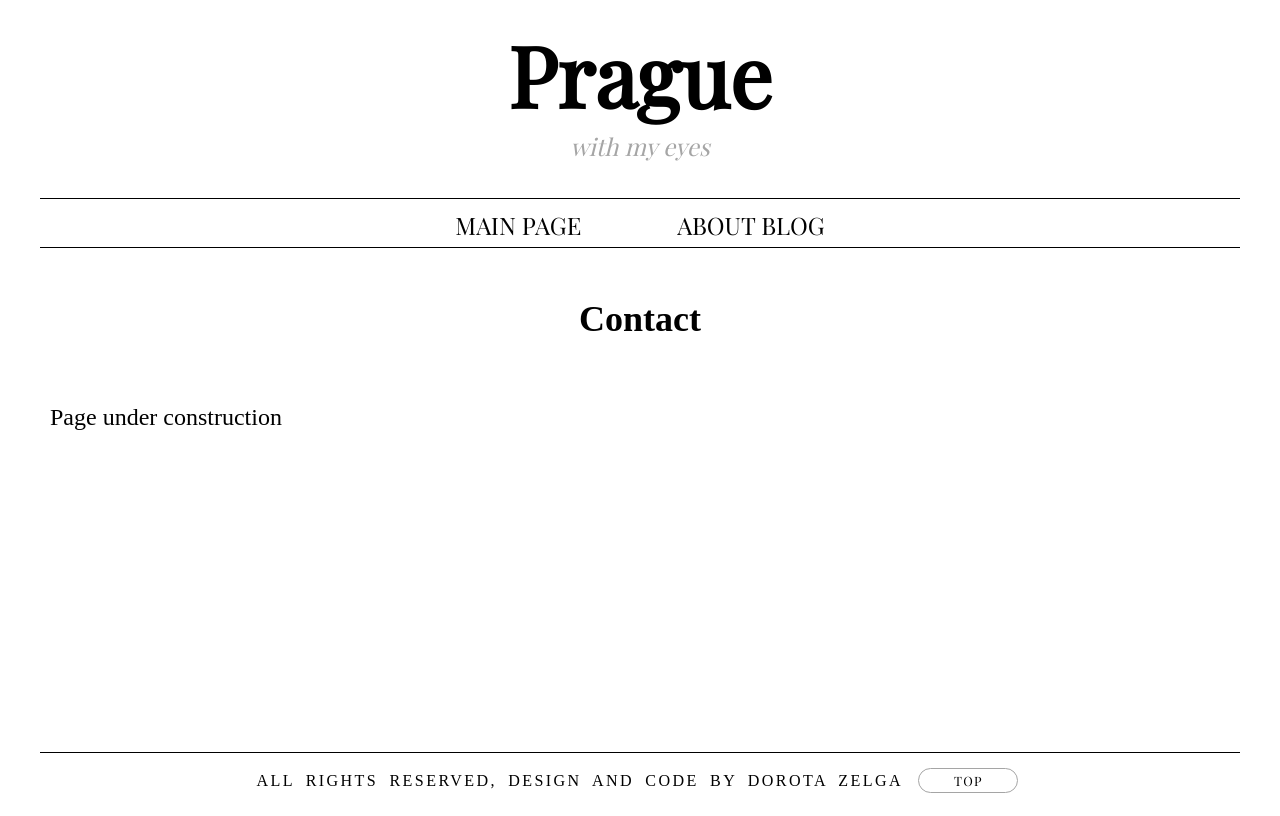
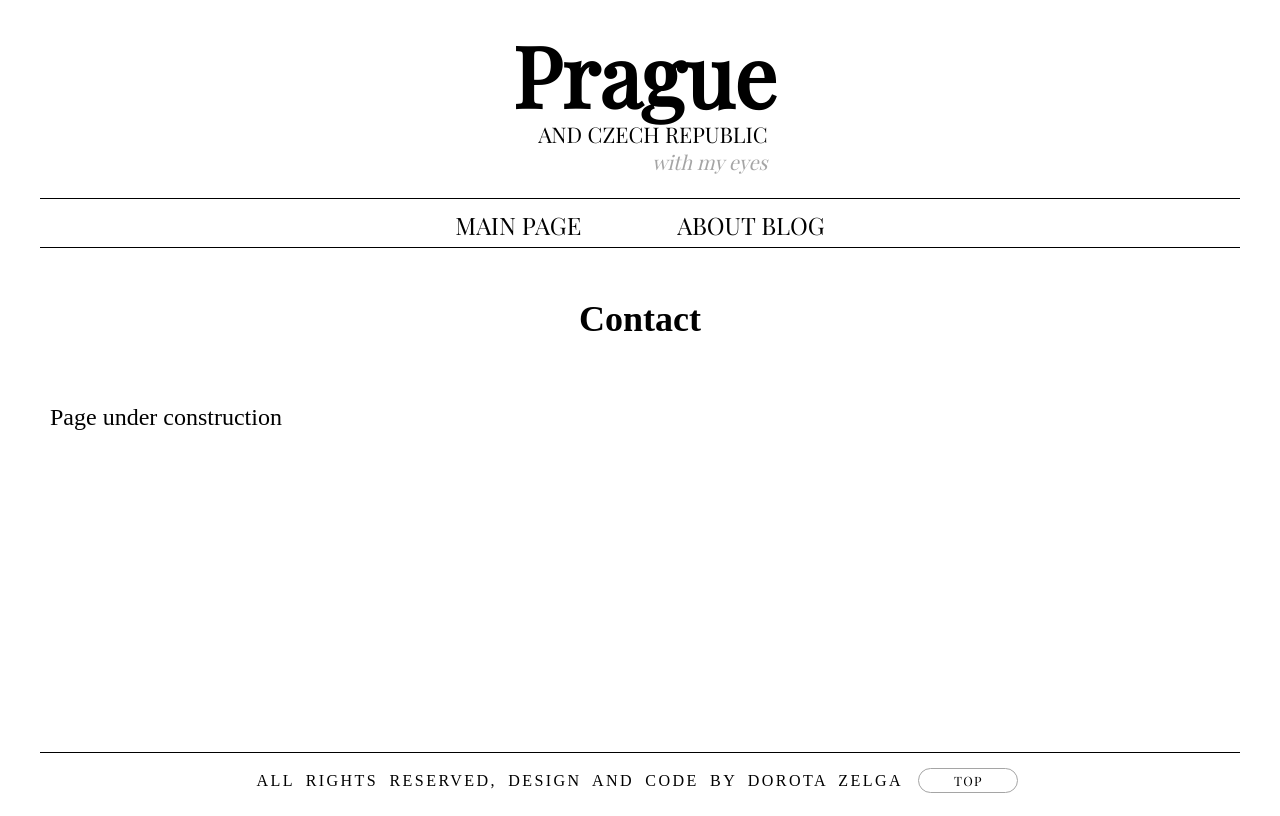
Before and after one commit to wroclawianka/BlogApi, an Angular app in the folder Blog2.0/blog2.0/: page /contact in a window 1280 px wide. Built offline with nearby package versions, Linux system fonts and the light colour scheme.

Commit message:
title of the page changed

```diff
--- a/Blog2.0/blog2.0/src/app/app.component.css
+++ b/Blog2.0/blog2.0/src/app/app.component.css
@@ -29,22 +29,39 @@
 
 /* header */
 
+.header {
+    width: 255px;
+    justify-self: center;
+}
+
 .header * {
     text-align: center;
     margin: 0 auto;
+    text-align: right;
 }
 
 .header .main-title {
     font-size: 3.5em;
-    /* non-anchor behaviour */
-    color: inherit;
-    text-decoration: none;
+}
+
+.header .second-line {
+    font-size: 0.9em;
+    margin-top: -10px;
 }
 
 .header .subtitle {
     color: rgb(165, 165, 165);
     font-style: italic;
+}
+
+.header .link {
+    color: inherit;
+    text-decoration: none;
+}
+
+.header .lighter {
     font-weight: lighter;
+    text-align: right;
 }
 
 
--- a/Blog2.0/blog2.0/src/app/app.component.html
+++ b/Blog2.0/blog2.0/src/app/app.component.html
@@ -1,9 +1,10 @@
 <div class="container">
     <div class="box header">
         <a routerLink="/">
-            <h1 class="main-title">{{title}}</h1>
+            <h1 class="main-title link">{{title}}</h1>
+            <h2 class="second-line lighter link">{{ titleSecond | uppercase}}</h2>
         </a>
-        <h4 class="subtitle">{{subtitle}}</h4>
+        <h5 class="subtitle lighter">{{subtitle}}</h5>
     </div>
     <div class="box nav">
         <app-navigation></app-navigation>
--- a/Blog2.0/blog2.0/src/app/app.component.ts
+++ b/Blog2.0/blog2.0/src/app/app.component.ts
@@ -8,6 +8,7 @@ import * as $ from 'jquery';
 })
 export class AppComponent {
     title = 'Prague';
+    titleSecond = 'and Czech Republic';
     subtitle = 'with my eyes';
     footer = 'All Rights Reserved, Design and code by Dorota Zelga';
 
```
